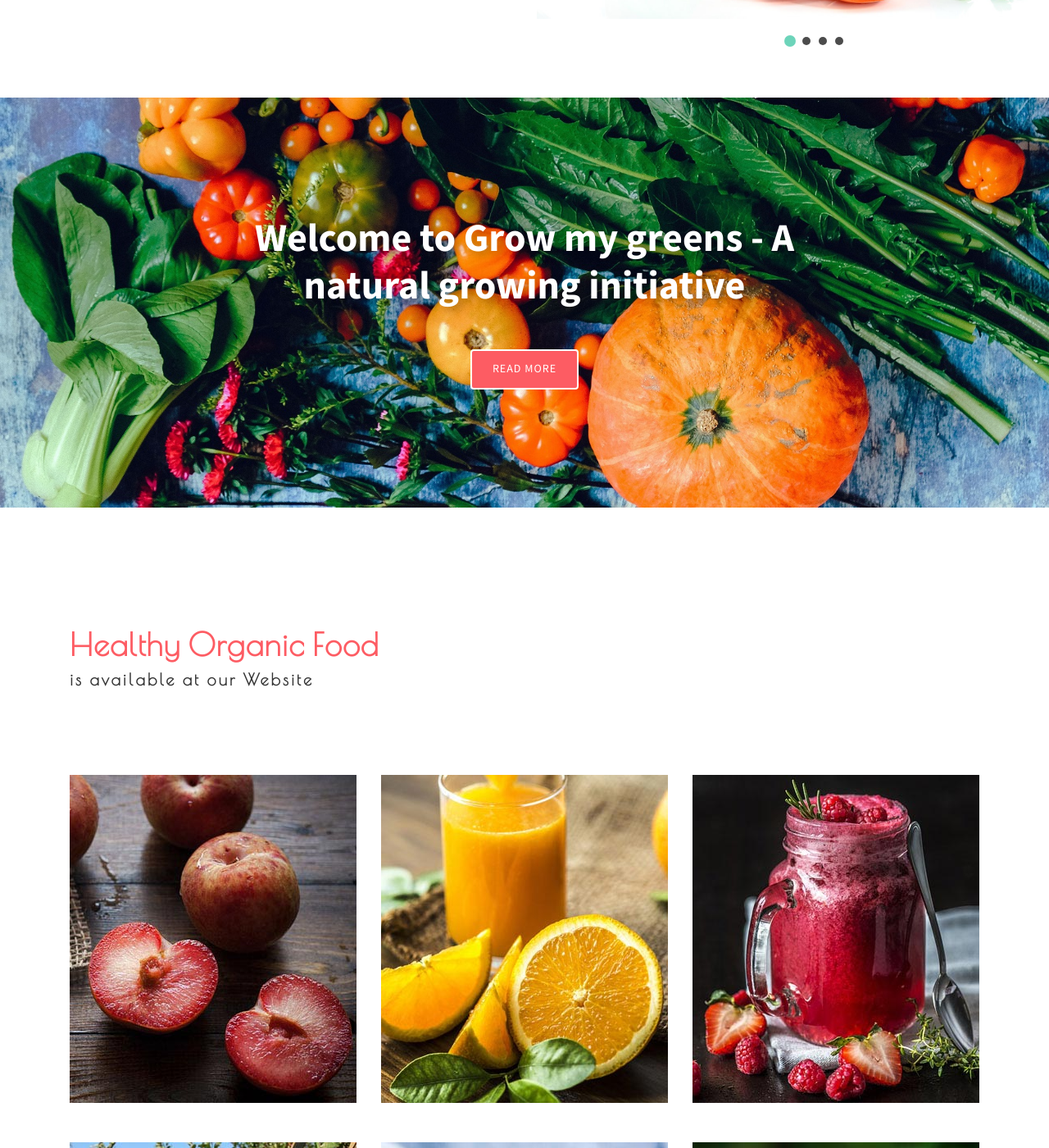
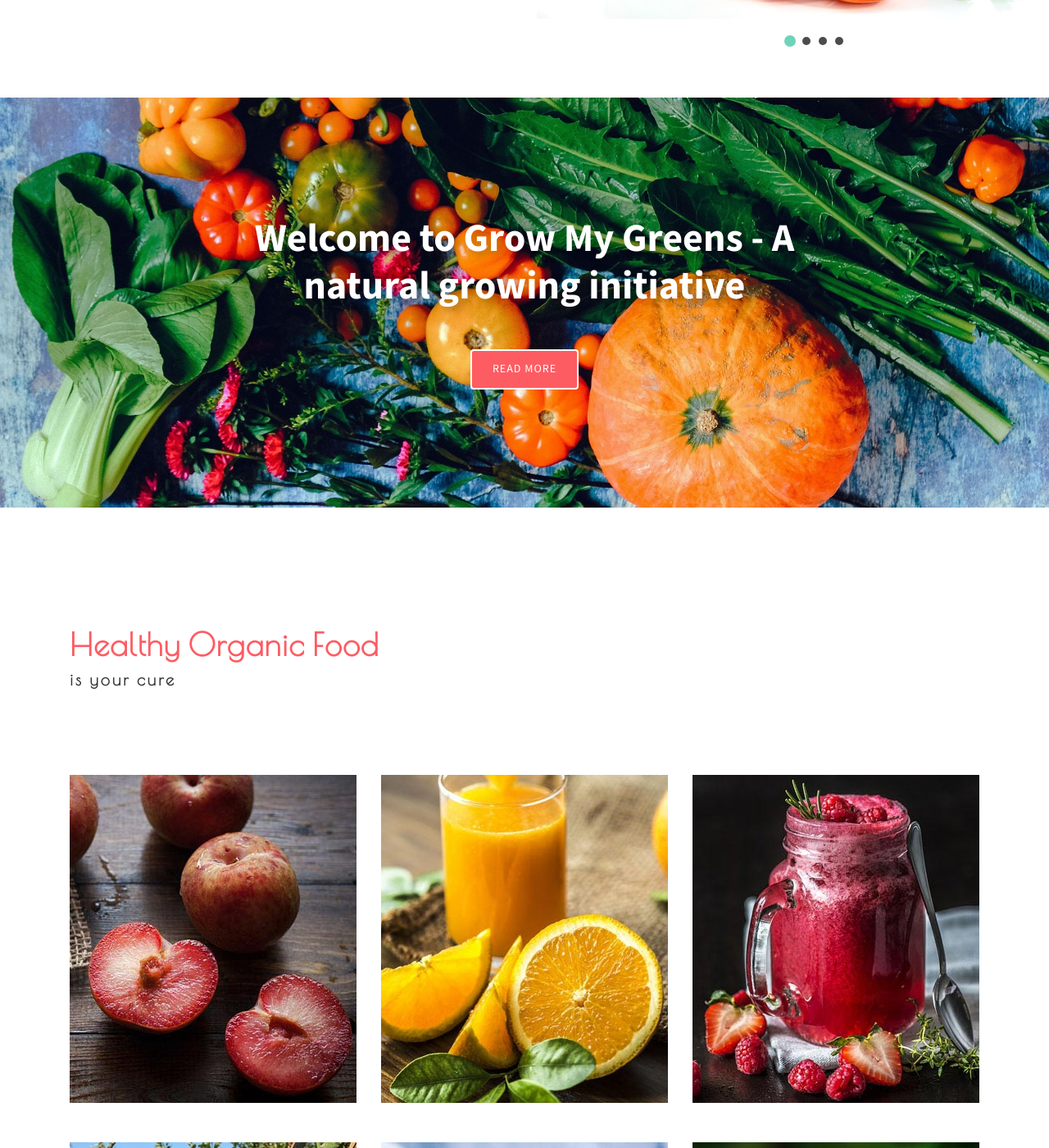
Before and after one commit to dhanyacm/GrowMyGreens, a Jekyll site: the page built from index.html, in a window 1280 px wide and 1400 px high, scrolled down 573 px. Shown: the whole window at 82% size. Built offline with Jekyll 4.4.1, drawn with Linux system fonts in a browser that asks for light colours.

Commit message:
Update index.html

```diff
--- a/index.html
+++ b/index.html
@@ -11,7 +11,7 @@
 	<div class="about py-5">
 		<div class="container py-xl-5 py-lg-3">
 			<div class="welcome-left text-center py-md-5 py-sm-3">
-				<h3>Welcome to Grow my greens - A natural growing initiative </h3>
+				<h3>Welcome to Grow My Greens - A natural growing initiative </h3>
 				<a href="about.html" class="btn button-style button-style-2 mt-sm-5 mt-4">Read More</a>
 			</div>
 		</div>
@@ -22,13 +22,13 @@
 	<section class="py-5 team-mob-temsls" id="best">
 		<div class="container py-xl-5 py-lg-3">
 			<h3 class="title-mob-tems pt-sm-5 mb-5 text-wh font-weight-bold">Healthy Organic Food
-				<span>is available at our Website</span></h3>
+				<span>is your cure</span></h3>
 			<div class="d-flex team-mob-temsls-row pt-xl-5 pt-md-3">
 				<div class="col-lg-4 col-sm-6">
 					<div class="box20">
 						<img src="images/d1.jpg" alt="" class="img-fluid" />
 						<div class="box-content">
-							<h3 class="title">Plums</h3>
+							<h3 class="title">Soil Health</h3>
 							<span class="post">Organic Food</span>
 						</div>
 					</div>
@@ -37,7 +37,7 @@
 					<div class="box20 active">
 						<img src="images/d6.jpg" alt="" class="img-fluid" />
 						<div class="box-content active">
-							<h3 class="title">Oranges</h3>
+							<h3 class="title"> Seed Staring </h3>
 							<span class="post">Organic Food</span>
 						</div>
 					</div>
@@ -46,7 +46,7 @@
 					<div class="box20">
 						<img src="images/d5.jpg" alt="" class="img-fluid" />
 						<div class="box-content">
-							<h3 class="title">Berries</h3>
+							<h3 class="title"> Growing Methods</h3>
 							<span class="post">Organic Food</span>
 						</div>
 					</div>
@@ -57,7 +57,7 @@
 					<div class="box20">
 						<img src="images/d4.jpg" alt="" class="img-fluid" />
 						<div class="box-content">
-							<h3 class="title">Apples</h3>
+							<h3 class="title"> Natural Fertilisers </h3>
 							<span class="post">Organic Food</span>
 						</div>
 					</div>
@@ -66,7 +66,7 @@
 					<div class="box20">
 						<img src="images/d3.jpg" alt="" class="img-fluid" />
 						<div class="box-content">
-							<h3 class="title">Grapes</h3>
+							<h3 class="title"> Weed and Pest Control </h3>
 							<span class="post">Organic Food</span>
 						</div>
 					</div>
@@ -75,7 +75,7 @@
 					<div class="box20">
 						<img src="images/d2.jpg" alt="" class="img-fluid" />
 						<div class="box-content">
-							<h3 class="title">Carrots</h3>
+							<h3 class="title">Tools and Techniques</h3>
 							<span class="post">Organic Food</span>
 						</div>
 					</div>
```
